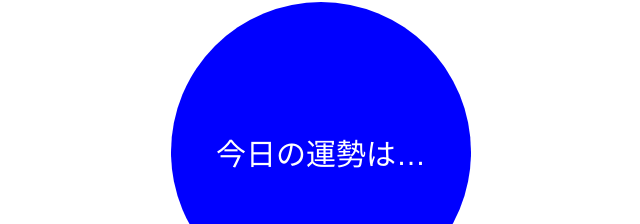
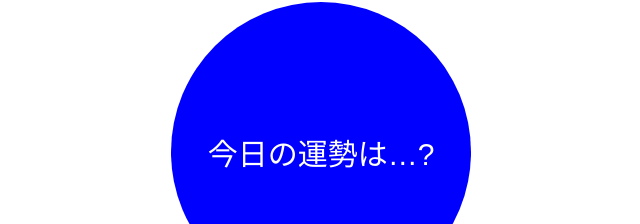
Before and after one commit to KokiGoshima/omikuji, a plain HTML site: page index.html in a window 1280 px wide. Shown: the part 98-322 px from the top of the page, without its empty margins (319-959 px from the left). Drawn offline with Linux system fonts and the light colour scheme.

Commit message:
stash test

```diff
--- a/index.html
+++ b/index.html
@@ -10,7 +10,7 @@
 <body>
   <div class="container">
     <div class="result">
-        <p id="result">今日の運勢は…</p>
+        <p id="result">今日の運勢は…?</p>
       </div>
       <button id="btn" class="btn">
         <span>占うよ！！</span>
```
